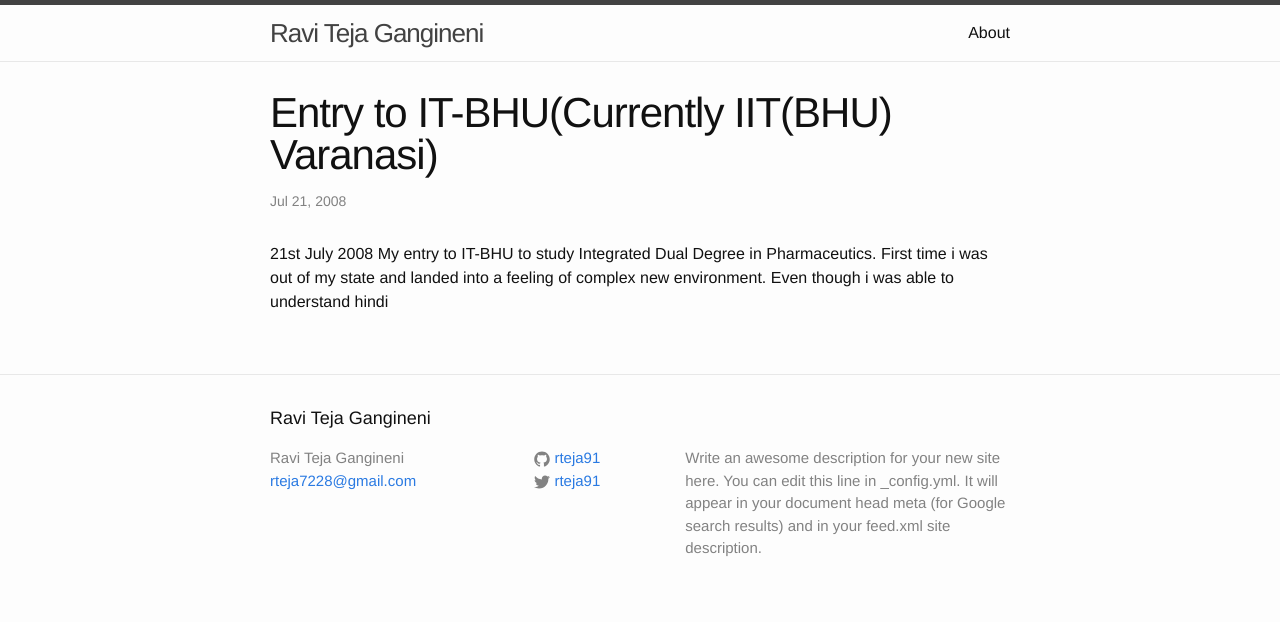
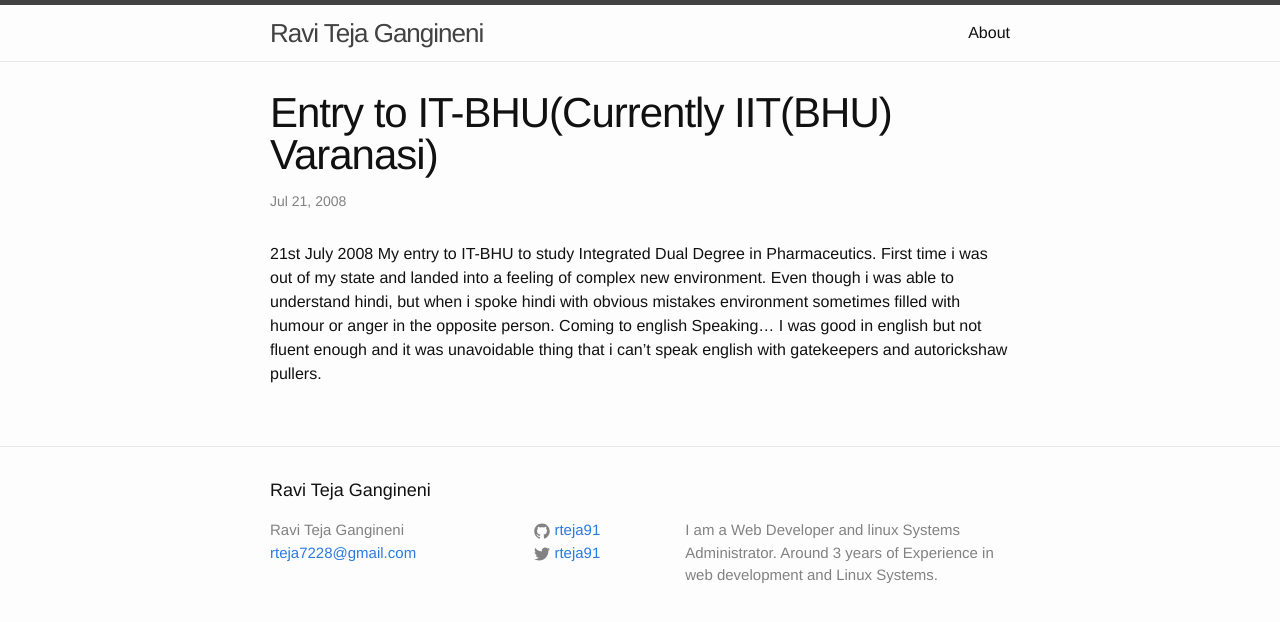
Before and after one commit to rteja91/rteja91.github.io, a Jekyll site: the page built from _posts/2008-07-21-Entry-to-itbhu.markdown, in a window 1280 px wide. Shown: the top 622 px of the page. Built offline with Jekyll 4.4.1, drawn with Linux system fonts in a browser that asks for light colours.

Commit message:
changes in the blog and config

```diff
--- a/_config.yml
+++ b/_config.yml
@@ -2,9 +2,8 @@
 title: Ravi Teja Gangineni
 email: rteja7228@gmail.com
 description: > # this means to ignore newlines until "baseurl:"
-  Write an awesome description for your new site here. You can edit this
-  line in _config.yml. It will appear in your document head meta (for
-  Google search results) and in your feed.xml site description.
+  I am a Web Developer and linux Systems Administrator. Around 3 years of Experience in
+  web development and Linux Systems.
 baseurl: "" # the subpath of your site, e.g. /blog/
 url: "http://yourdomain.com" # the base hostname & protocol for your site
 twitter_username: rteja91
--- a/_posts/2008-07-21-Entry-to-itbhu.markdown
+++ b/_posts/2008-07-21-Entry-to-itbhu.markdown
@@ -5,4 +5,6 @@
 categories: Engineering Life
 ---
 
-21st July 2008 My entry to IT-BHU to study Integrated Dual Degree in Pharmaceutics. First time i was out of my state and landed into a feeling of complex new environment. Even though i was able to understand hindi
+21st July 2008 My entry to IT-BHU to study Integrated Dual Degree in Pharmaceutics. First time i was out of my state and
+landed into a feeling of complex new environment. Even though i was able to understand hindi, but when i spoke hindi with obvious mistakes environment sometimes filled with humour or anger in the opposite person.
+Coming to english Speaking... I was good in english but not fluent enough and it was unavoidable thing that i can't speak english with gatekeepers and autorickshaw pullers.
```
